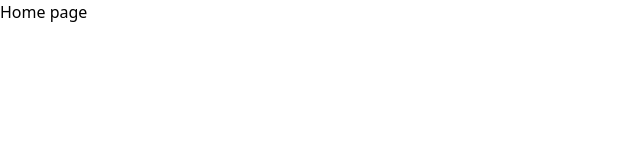
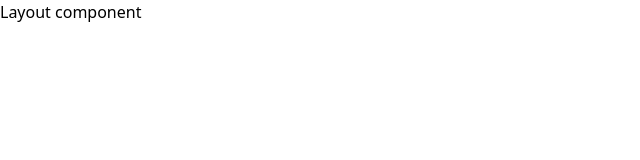
Before and after one commit to codingcodax/mini, a Next.js app: page / in a window 1280 px wide. Shown: the top 160 px of the page, without its empty margins (0-640 px from the left). Built offline with nearby package versions, Linux system fonts and the light colour scheme.

Commit message:
refactor(app): convert import to absolute imports

```diff
--- a/src/pages/_app.tsx
+++ b/src/pages/_app.tsx
@@ -1,9 +1,15 @@
 import type { AppProps } from 'next/app';
 
-import '../styles/globals.css';
+import Layout from '~/components/layout';
+
+import '~/styles/globals.css';
 
 const MyApp = ({ Component, pageProps }: AppProps) => {
-  return <Component {...pageProps} />;
+  return (
+    <Layout>
+      <Component {...pageProps} />
+    </Layout>
+  );
 };
 
 export default MyApp;
```
